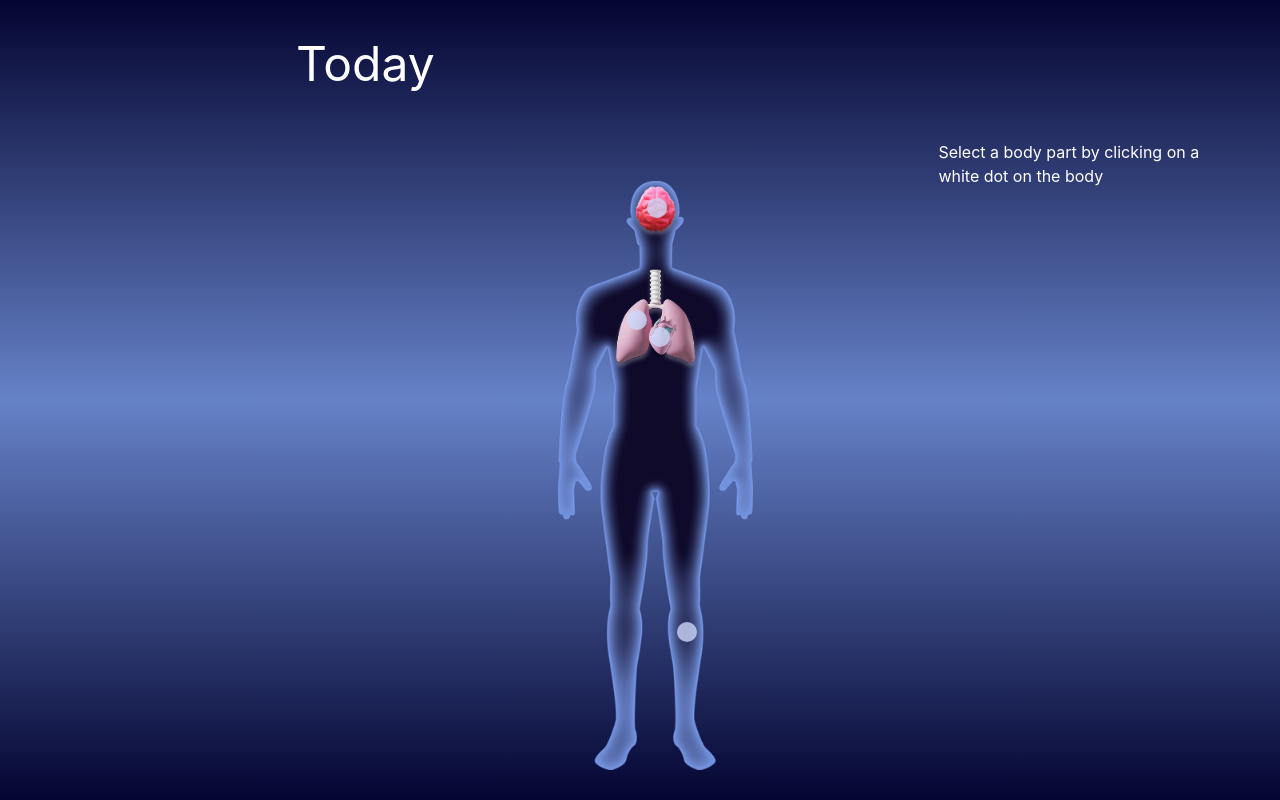
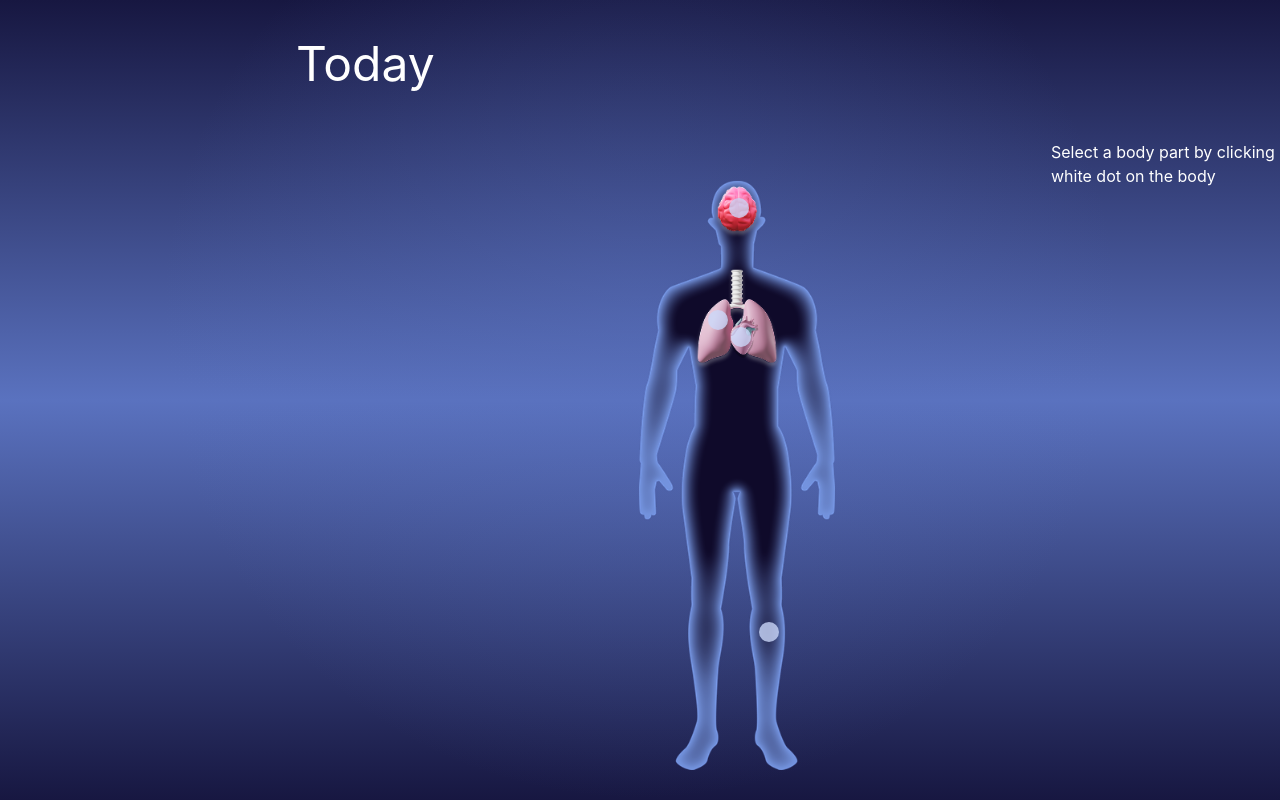
Before and after one commit to valttku/sote2035, a Next.js app in the folder client/: page / in a window 1280 px wide. Built offline with nearby package versions, Linux system fonts and the light colour scheme; no server answers.

Commit message:
update to background and home page

```diff
--- a/client/src/app/globals.css
+++ b/client/src/app/globals.css
@@ -14,7 +14,18 @@
 */
 
 body {
-  background: linear-gradient(#040531, #6682c8, #040531);
+background:
+  radial-gradient(
+    circle at 50% 40%,
+    rgba(90, 114, 191, 0.35),
+    transparent 60%
+  ),
+  linear-gradient(
+    180deg,
+    #171741 0%,
+    #5a72bf 50%,
+    #171741 100%
+  );
   color: var(--background);
   font-family: "Inter", system-ui, -apple-system, sans-serif;
   margin: 0;
--- a/client/src/components/digitaltwin/twinView.tsx
+++ b/client/src/components/digitaltwin/twinView.tsx
@@ -25,11 +25,11 @@ export default function TwinView() {
 
   return (
     <div className="min-h-screen w-full min-w-0 mx-auto overflow-x-hidden">
-      <div className="flex items-start justify-start gap-[12%] min-w-0 ">
+      <div className="flex items-start justify-start gap-[15%] min-w-0 flex-col md:flex-row">
         <h1 className="text-5xl mt-10 ml-10 shrink-0">Today</h1>
 
         {/* Avatar + dots */}
-        <div className="relative w-[230px] mt-45 shrink-0">
+        <div className="relative w-[230px] mt-10 md:mt-45 ml-[10%] md:ml-[5%] shrink-0">
           <img
             src={isFemale ? "/avatar-female.png" : "/avatar-male.png"}
             alt="Digital twin"
@@ -63,7 +63,7 @@ export default function TwinView() {
         </div>
 
         {/* Guide + info-panel */}
-        <div className="w-[320px] flex-shrink-0 mt-30 p-5">
+        <div className="w-full max-w-[320px] flex-shrink-0 mt-5 md:mt-30 p-5">
           <p className="mb-10 ml-2">
             Select a body part by clicking on a white dot on the body
           </p>
```
